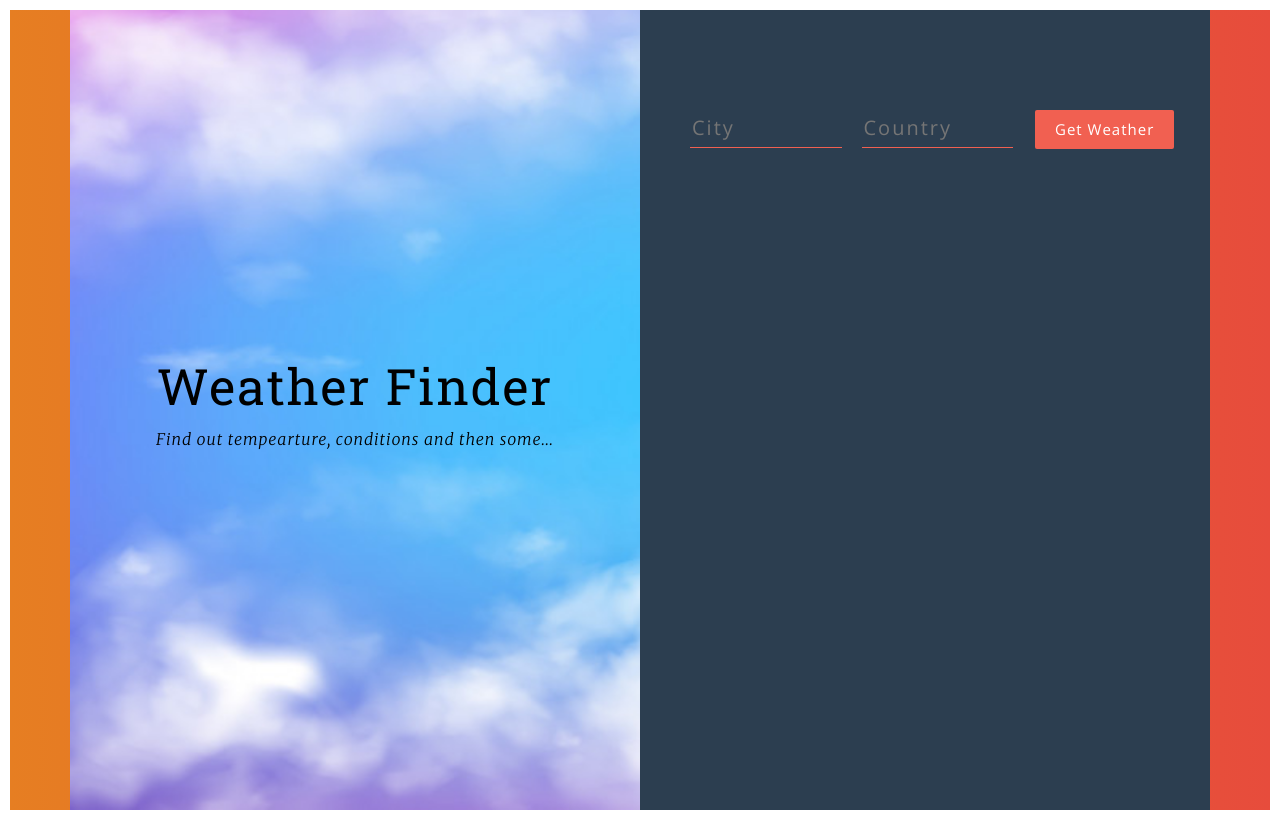
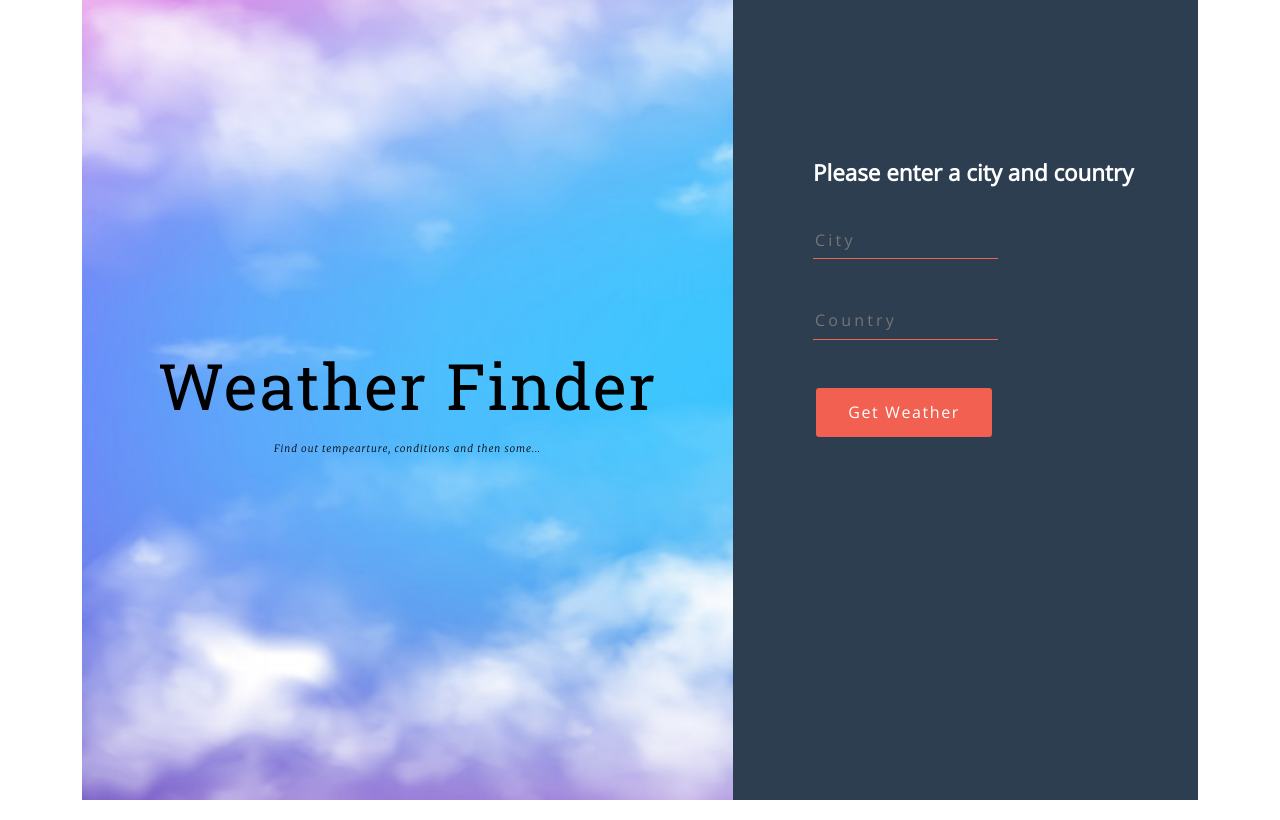
Before and after one commit to reguv760/weather-finder, a React (Create React App) app: page / in a window 1280 px wide. Built offline with nearby package versions, Linux system fonts and the light colour scheme.

Commit message:
minor style fixes

```diff
--- a/src/components/App.css
+++ b/src/components/App.css
@@ -4,24 +4,16 @@
 
 body {
   font-family: "Open Sans", serif;
-  margin: 10px;
+  font-size: 62.5%;
   padding: 0;
+  margin: 0;
 }
 
 .wrapper {
-  background: linear-gradient(to right, #e67e22, #e74c3c);
   height: 100%;
   display: flex;
   justify-content: center;
   align-items: center;
-}
-
-.main {
-  height: 100vh;
-  background: #fff;
-  box-shadow: 0px 13px 40px -13px rgba(0, 0, 0, 0.75);
-  width: 80%;
-  margin: 0 auto;
 }
 
 .title-container {
@@ -31,43 +23,50 @@ body {
   align-items: center;
   justify-content: center;
   text-align: center;
-  color: #000;
 }
 
 .title-container__title {
-  font-size: 50px;
+  font-size: 4rem;
   letter-spacing: 2px;
-  line-height: 1.3;
+  margin: 0.5rem;
+  line-height: 1.5em;
   font-family: "Roboto Slab", serif;
 }
 
 .title-container__subtitle {
   font-style: italic;
   font-weight: 100;
-  letter-spacing: 1px;
-  line-height: 1.5;
+  letter-spacing: 0.1em;
+  line-height: 1.5em;
   font-family: "Merriweather", serif;
 }
 
 .form-container {
   background-color: #2c3e50;
   height: 100vh;
-  padding-top: 100px;
-  padding-left: 50px;
+  padding-top: 10rem;
+  padding-left: 5rem;
+}
+
+.weather-form h1 {
+  color: #fff;
+  font-size: 1.4rem;
+  font-weight: bold;
+  padding-bottom: 2rem;
 }
 
 input[type="text"] {
   background-color: transparent;
   border: 0;
-  border-bottom: solid 1px #f16051;
-  width: 30%;
-  padding-bottom: 4px;
+  border-bottom: solid 0.1rem #f16051;
+  width: 50%;
+  padding-bottom: 0.4rem;
   color: #fff !important;
   font-weight: lighter;
-  letter-spacing: 2px;
-  margin-bottom: 30px;
-  margin-right: 20px;
-  font-size: 20px;
+  letter-spacing: 0.2em;
+  margin-bottom: 3rem;
+  margin-right: 2rem;
+  font-size: 1rem;
 }
 
 input[type="text"] {
@@ -81,12 +80,12 @@ input:-webkit-autofill {
 
 button {
   border: 0;
-  padding: 8px 20px;
-  margin: 0 2px;
-  border-radius: 2px;
+  padding: 0.8rem 2rem;
+  margin: 0 0.2rem;
+  border-radius: 0.2rem;
   font-weight: lighter;
-  letter-spacing: 1px;
-  font-size: 15px;
+  letter-spacing: 0.1em;
+  font-size: 1rem;
   cursor: pointer;
   background-color: #f16051;
   color: #fff;
@@ -99,15 +98,15 @@ button:active {
 
 .weather__info {
   width: 60%;
-  font-size: 20px;
+  font-size: 1.4rem;
   font-weight: 200;
-  letter-spacing: 2px;
+  letter-spacing: 0.2em;
 }
 
 .weather__key {
   color: #f16051;
   border-bottom: solid 2px rgba(255, 255, 255, 0.06);
-  padding: 20px 0 20px 0;
+  padding: 2rem 0;
   font-weight: 400;
 }
 
@@ -122,7 +121,7 @@ button:active {
 
 .weather__error {
   color: #f16051;
-  font-size: 20px;
-  letter-spacing: 1px;
+  font-size: 1.4rem;
+  letter-spacing: 0.1em;
   font-weight: 200;
 }
--- a/src/components/App.js
+++ b/src/components/App.js
@@ -46,6 +46,7 @@ class App extends React.Component
 				country: data.sys.country,
 				humidity: data.main.humidity,
 				description: data.weather[0].description,
+				error: undefined,
 			});
 		} else
 		{
@@ -64,26 +65,28 @@ class App extends React.Component
 	render()
 	{
 		const currentHour = new Date().getHours();
+		let titleTextColor;
 		let currentBG;
 
-		if (currentHour < 20)
+		if (currentHour < 19)
 		{
-			currentBG =  `url(${DayIMG})`
+			currentBG = `url(${DayIMG})`;
+			titleTextColor = `#000`;
 		} else {
-			currentBG =  `url(${NightIMG})`
+			currentBG = `url(${NightIMG})`;
+			titleTextColor = `#fff`;
 		}
 
-		console.log(currentBG);
+		//console.log(currentBG);
 
 		return(
 			<div className="wrapper">
-				<div className="container">
 				<div className="row">
-						<div className="col-12 col-md-6 col-lg-6 title-container" style={{ backgroundImage: currentBG }} >
+					<div className="col-12 col-md-7 col-lg-7 title-container" style={{ backgroundImage: currentBG, color: titleTextColor}} >
 						<Titles/>
 					</div>
 
-						<div className="col-12 col-md-6 col-lg-6 form-container">
+					<div className="col-12 col-md-5 col-lg-5 form-container">
 						<Form getWeather={this.getWeather} />
 						<Weather
 							temperature={this.state.tempature}
@@ -96,7 +99,6 @@ class App extends React.Component
 					</div>
 				</div>
 			</div>
-			</div>
 		)
 	}
 }
--- a/src/components/Form.js
+++ b/src/components/Form.js
@@ -4,12 +4,17 @@ import React from 'react';
 	as props into child component */ }
 const Form = props =>
 (
-	<form onSubmit={ props.getWeather }>
-		<input type="text" name="city" placeholder="City"/>
-		<input type="text" name="country" placeholder="Country"/>
+	<div className="weather-form">
+		<h1>Please enter a city and country</h1>
+		<form onSubmit={ props.getWeather }>
+			<input type="text" name="city" placeholder="City"/>
+			<input type="text" name="country" placeholder="Country"/>
 
-		<button>Get Weather</button>
-	</form>
+			<br/>
+
+			<button>Get Weather</button>
+		</form>
+	</div>
 )
 
 export default Form;
--- a/src/components/Weather.js
+++ b/src/components/Weather.js
@@ -2,11 +2,11 @@ import React from 'react';
 
 const Weather = props =>
 (
-	<div>
-		{ props.city && props.country && <p className="weather__key"> Location: <span className="weather__value"> { props.city }, { props.country }</span> </p> }
+	<div className="weather__info">
+		{ props.city && props.country && <p className="weather__key"> Location: <br/> <span className="weather__value"> { props.city }, { props.country }</span> </p> }
 		{ props.temperature && <p className="weather__key"> Temperature: <span className="weather__value"> { props.temperature }</span> </p> }
 		{ props.humidity && <p className="weather__key"> Humidity: <span className="weather__value"> { props.humidity }</span> </p> }
-		{ props.description && <p className="weather__key">Conditions: <span className="weather__value"> { props.description }</span> </p> }
+		{ props.description && <p className="weather__key">Conditions: <br/> <span className="weather__value"> { props.description }</span> </p> }
 
 		{props.error && <p className="weather__error"> {props.error}</p>}
 
```
Lines whose indentation alone changed are shown as unchanged.
